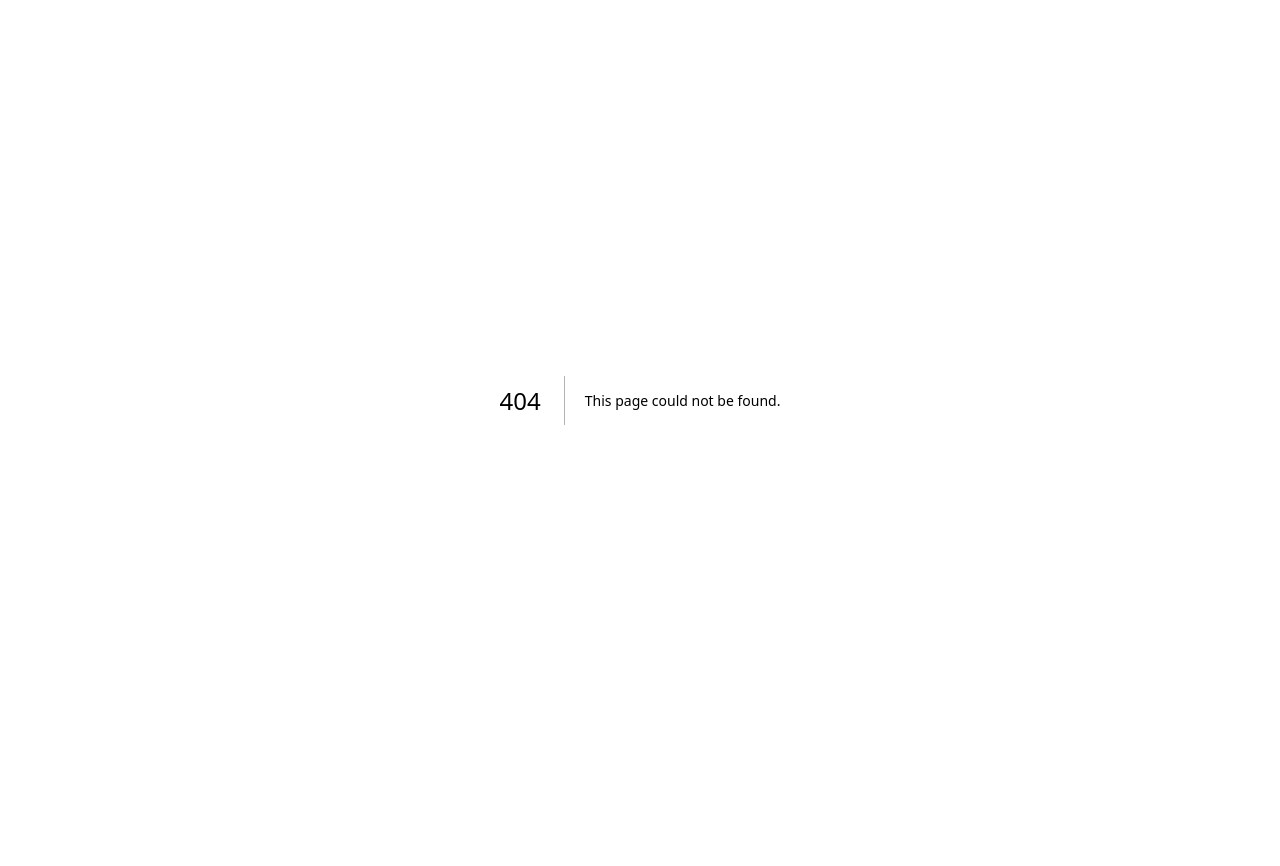
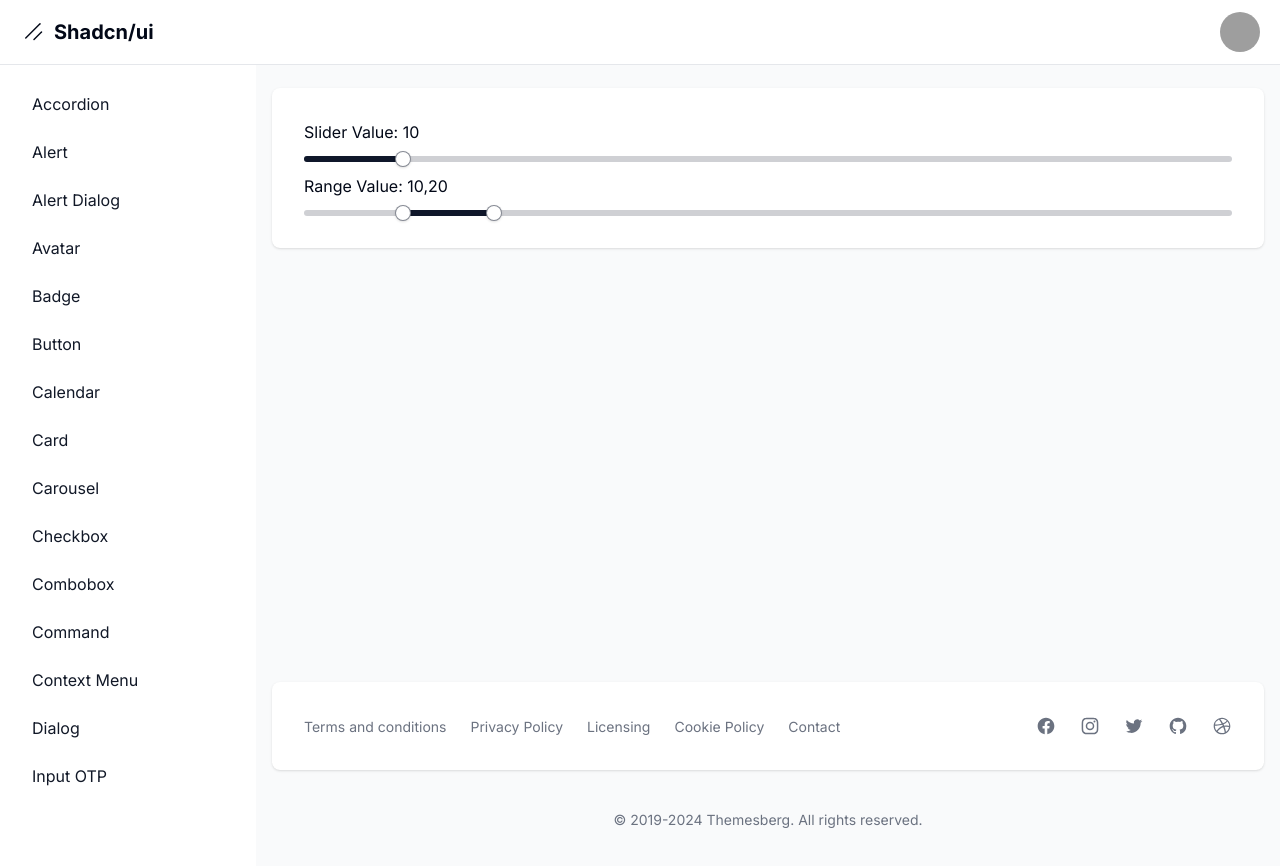
Before and after one commit to Starklord17/Shadcn-Dashboard, a Next.js app: page /dashboard/slider in a window 1280 px wide. Before the commit this address had no page. Shown: the top 866 px of the page. Before the commit the page ends 800 px from the top, so only its background shows below. Built offline with nearby package versions, Linux system fonts and the light colour scheme; grey boxes are pictures that could not be loaded.

Commit message:
:zap: Slider

```diff
--- a/package.json
+++ b/package.json
@@ -21,6 +21,7 @@
     "@radix-ui/react-menubar": "^1.1.1",
     "@radix-ui/react-popover": "^1.1.1",
     "@radix-ui/react-progress": "^1.1.0",
+    "@radix-ui/react-slider": "^1.2.0",
     "@radix-ui/react-slot": "^1.1.0",
     "class-variance-authority": "^0.7.0",
     "clsx": "^2.1.1",
--- a/src/app/dashboard/layout.tsx
+++ b/src/app/dashboard/layout.tsx
@@ -24,6 +24,7 @@
   { name: "progress", href: "progress" },
   { name: "sheet", href: "sheet" },
   { name: "skeleton", href: "skeleton" },
+  { name: "slider", href: "slider" },
 ].sort((a, b) => a.name.localeCompare(b.name));
 
 export default function DashboardLayout({
--- /dev/null
+++ b/src/app/dashboard/slider/page.tsx
@@ -0,0 +1,29 @@
+"use client";
+
+import { Slider } from "@/components/ui/slider";
+import { useState } from "react";
+
+export default function Page() {
+  const [sliderValue, setSliderValue] = useState(10);
+  const [rangeValue, setRangeValue] = useState([10, 20]);
+
+  return (
+    <div className="grid grid-cols-1 gap-3">
+      <span>Slider Value: {sliderValue}</span>
+      <Slider
+        defaultValue={[sliderValue]}
+        onValueChange={(value) => setSliderValue(value[0])}
+        max={100}
+        step={1}
+      />
+
+      <span>Range Value: {rangeValue.join(",")}</span>
+      <Slider
+        defaultValue={rangeValue}
+        onValueChange={setRangeValue}
+        max={100}
+        step={1}
+      />
+    </div>
+  );
+}
--- /dev/null
+++ b/src/components/ui/slider.tsx
@@ -0,0 +1,29 @@
+"use client"
+
+import * as React from "react"
+import * as SliderPrimitive from "@radix-ui/react-slider"
+
+import { cn } from "@/lib/utils"
+
+const Slider = React.forwardRef<
+  React.ElementRef<typeof SliderPrimitive.Root>,
+  React.ComponentPropsWithoutRef<typeof SliderPrimitive.Root>
+>(({ className, ...props }, ref) => (
+  <SliderPrimitive.Root
+    ref={ref}
+    className={cn(
+      "relative flex w-full touch-none select-none items-center",
+      className
+    )}
+    {...props}
+  >
+    <SliderPrimitive.Track className="relative h-1.5 w-full grow overflow-hidden rounded-full bg-primary/20">
+      <SliderPrimitive.Range className="absolute h-full bg-primary" />
+    </SliderPrimitive.Track>
+    <SliderPrimitive.Thumb className="block h-4 w-4 rounded-full border border-primary/50 bg-background shadow transition-colors focus-visible:outline-none focus-visible:ring-1 focus-visible:ring-ring disabled:pointer-events-none disabled:opacity-50" />
+    <SliderPrimitive.Thumb className="block h-4 w-4 rounded-full border border-primary/50 bg-background shadow transition-colors focus-visible:outline-none focus-visible:ring-1 focus-visible:ring-ring disabled:pointer-events-none disabled:opacity-50" />
+  </SliderPrimitive.Root>
+))
+Slider.displayName = SliderPrimitive.Root.displayName
+
+export { Slider }
```
Also changed, not shown: 2 other files (tests, documents, lock files or other folders).
